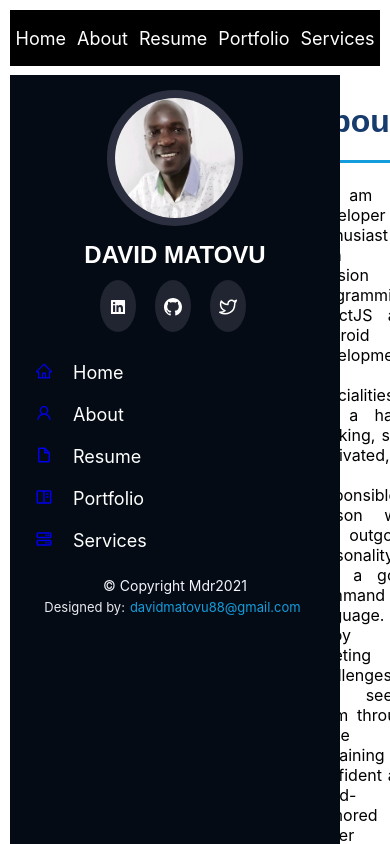
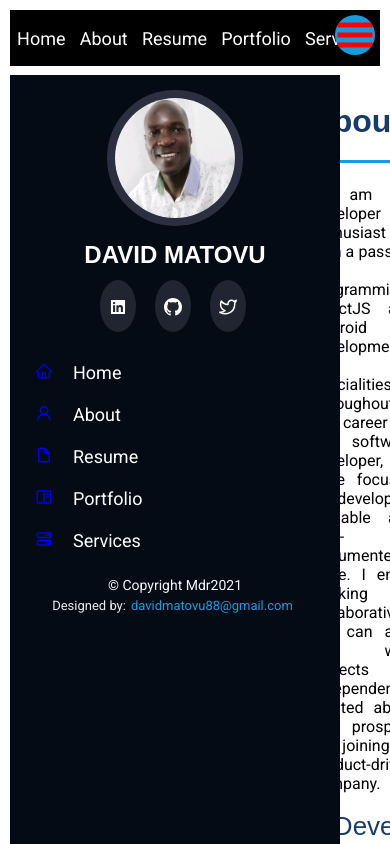
Before and after one commit to mdrdavid/portfolio_app, a React (Create React App) app in the folder client/: page /about in a window 390 px wide. Shown: the top 844 px of the page. Built offline with nearby package versions, Linux system fonts and the light colour scheme.

Commit message:
add  roboto font

```diff
--- a/client/src/App.css
+++ b/client/src/App.css
@@ -1,5 +1,7 @@
+@import url('https://fonts.googleapis.com/css2?family=Roboto&display=swap');
 .App {
   text-align: center;
+  font-family: 'Roboto', sans-serif;
 }
 
 .App-logo {
--- a/client/src/components/aboutDavid/AboutTop.js
+++ b/client/src/components/aboutDavid/AboutTop.js
@@ -6,8 +6,10 @@ const AboutTop = ({title}) => {
             <h2>{title}</h2>
             <p>I am a developer enthusiast with a passion for programming.
                 ReactJS and Android development are my specialities.
-                I am a hard-working, self-motivated, and responsible person with an outgoing personality and
-                a good command of language. I enjoy meeting challenges and seeing them through while remaining confident and good-humored under pressure.
+                Throughout my career as a software developer, I have focused on developing
+                scalable and well-documented code.
+                I enjoy working collaboratively but can also run with projects independently.
+                Excited about the prospect of joining a product-driven company.
                 </p>
         </div>
     )
--- a/client/src/components/hero_section/hero.css
+++ b/client/src/components/hero_section/hero.css
@@ -40,28 +40,5 @@ font-family: "Poppins", sans-serif;
       padding-bottom: 4px;
       letter-spacing: 1px;
       font-size: 14px;
-      /* border-bottom: 3px solid #149ddd; */
       padding: 10px;
 }
-
-.mobile-nav-toggle{
-  position: fixed;
-  right: 15px;
-  top: 15px;
-  z-index: 9998;
-  border: 0;
-  font-size: 24px;
-  transition: all 0.4s;
-  outline: none !important;
-  background-color: #149ddd;
-  color: #fff;
-  width: 40px;
-  height: 40px;
-  display: inline-flex;
-  align-items: center;
-  justify-content: center;
-  line-height: 0;
-  border-radius: 50px;
-  cursor: pointer;
-  display: none;
-}
--- a/client/src/components/navbar/NavBar.js
+++ b/client/src/components/navbar/NavBar.js
@@ -2,6 +2,7 @@ import React from 'react'
 import './nav_bar.css'
 import styled from 'styled-components'
 import { NavHashLink as Link } from 'react-router-hash-link';
+import { GiHamburgerMenu } from "react-icons/gi"
 
 
 export const NavbarLink = styled(Link)`
@@ -19,6 +20,10 @@ export const NavbarLink = styled(Link)`
 };
 &:active{
     color: white;
+
+    @media (max-width: 768px) {
+      font-size: 16px;
+    }
 };`
 
 
@@ -42,6 +47,7 @@ const NavBar = () => {
       <NavbarLink to="services" activeClass="active" spy={true} smooth={true} offset={50} duration={500} >
         Services
       </NavbarLink>
+      <GiHamburgerMenu className='mobile-nav-toggle'/>
       {/* <NavbarLink to="resume" >Resume</NavbarLink>
       <NavbarLink to="/portfolio" >Portfolio</NavbarLink>
       <NavbarLink to="/services" >Services</NavbarLink> */}
--- a/client/src/components/navbar/nav_bar.css
+++ b/client/src/components/navbar/nav_bar.css
@@ -1,4 +1,4 @@
-
+@import url('https://fonts.googleapis.com/css2?family=Roboto&display=swap');
 .nav-container{
     margin-bottom: 10px;
     position: sticky;
@@ -10,10 +10,8 @@
     justify-content: space-around;
     align-items: center;
     text-decoration: none;
-
+    font-family: 'Roboto', sans-serif;
 }
-
-
 
 .nav-container:focus {
   display: flex;
@@ -24,3 +22,36 @@
   transition: 0.3s;
   font-size: 15px;
 }
+.mobile-nav-toggle{
+  position: fixed;
+  right: 15px;
+  top: 15px;
+  z-index: 9998;
+  border: 0;
+  font-size: 24px;
+  transition: all 0.4s;
+  outline: none !important;
+  background-color: #149ddd;
+  color: #fff;
+  width: 40px;
+  height: 40px;
+  display: inline-flex;
+  align-items: center;
+  justify-content: center;
+  line-height: 0;
+  border-radius: 50px;
+  cursor: pointer;
+  display: none;
+}
+
+@media  (max-width: 768px){
+  .mobile-nav-toggle{
+    display: block;
+    color: red;
+  }
+  .nav-container{
+    background-color: black;
+    /* display: none; */
+    visibility: visible;
+  }
+}
--- a/client/src/index.css
+++ b/client/src/index.css
@@ -1,8 +1,8 @@
+
+@import url('https://fonts.googleapis.com/css2?family=Roboto&display=swap');
 body {
   margin: 10px;
-  font-family: -apple-system, BlinkMacSystemFont, 'Segoe UI', 'Roboto', 'Oxygen',
-    'Ubuntu', 'Cantarell', 'Fira Sans', 'Droid Sans', 'Helvetica Neue',
-    sans-serif;
+  font-family: 'Roboto', sans-serif;
   -webkit-font-smoothing: antialiased;
   -moz-osx-font-smoothing: grayscale;
 
--- a/client/src/pages/home/Home.js
+++ b/client/src/pages/home/Home.js
@@ -6,7 +6,7 @@ import NavBar from '../../components/navbar/NavBar'
 import Hero from "../../components/hero_section/Hero"
 import Menu from "../../components/sidemenu/Menu"
 import HeroMessage from '../../components/hero_section/HeroMessage'
-import { GiHamburgerMenu } from "react-icons/gi"
+
 
 const Home = () => {
   return (
@@ -15,7 +15,6 @@ const Home = () => {
     <div id="home">
         <MainArea>
           <Hero>
-          <GiHamburgerMenu className='mobile-nav-toggle' />
       <HeroMessage name={"DAVID MATOVU"} />
           </Hero>
           <Menu/>
```
